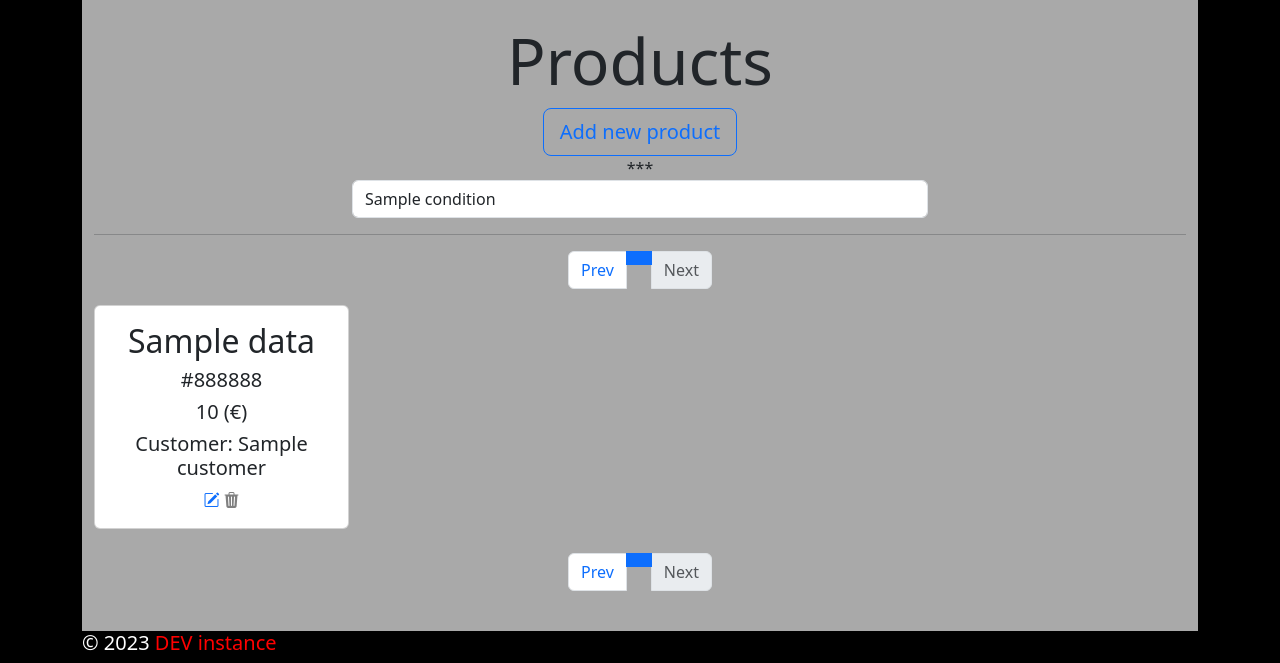
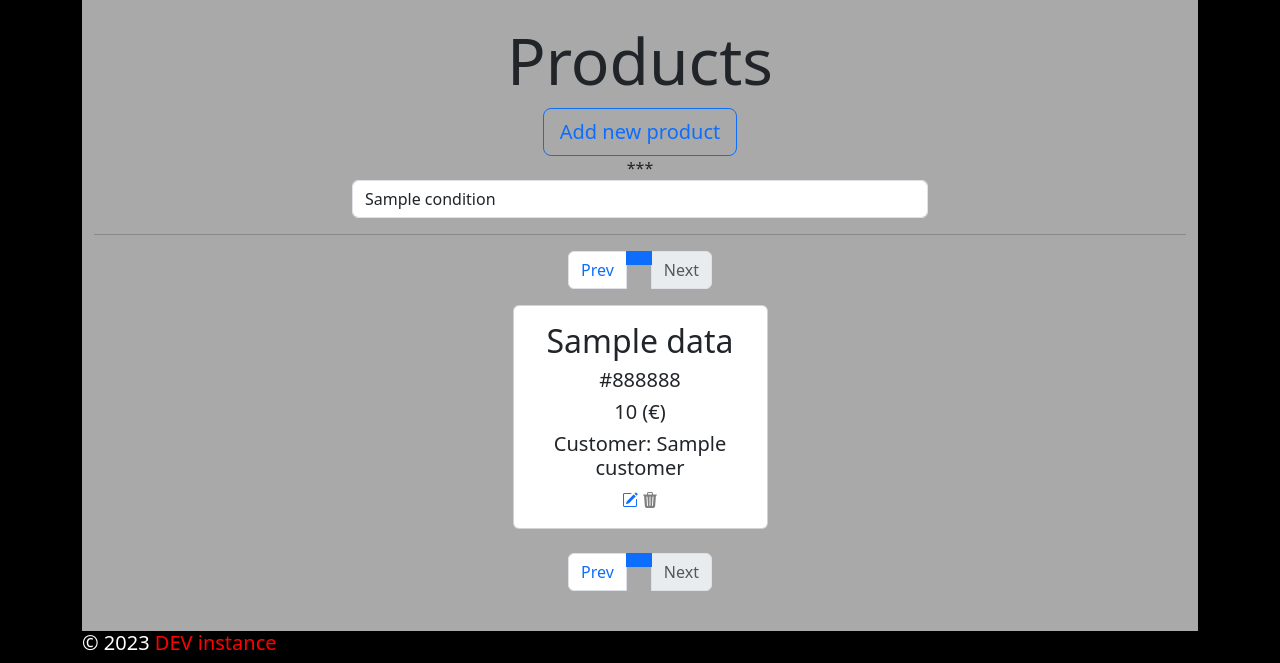
Before and after one commit to nduric92/PHPmvc, a PHP site: template aplikacija.hr/app/view/private/products/index.phtml in a window 1280 px wide. Shown: the part 373-1036 px from the top of the page. Run offline with PHP 8.4, Linux system fonts and the light colour scheme; the template is opened without the code that fills it: most values are stand-ins (such as "Sample title", 1, 10 or a date in 2020); data that the repository does not hold is empty.

Commit message:
Update index.phtml

```diff
--- a/aplikacija.hr/app/view/private/products/index.phtml
+++ b/aplikacija.hr/app/view/private/products/index.phtml
@@ -14,7 +14,7 @@
 <?php include 'pagination.phtml' ?>
 
 <?php if(App::admin()): ?>
-    <div class="row">
+    <div class="row justify-content-md-center">
         <?php foreach($data as $d): ?>
             <div class="col-lg-3">
                 <div class="card">
```
